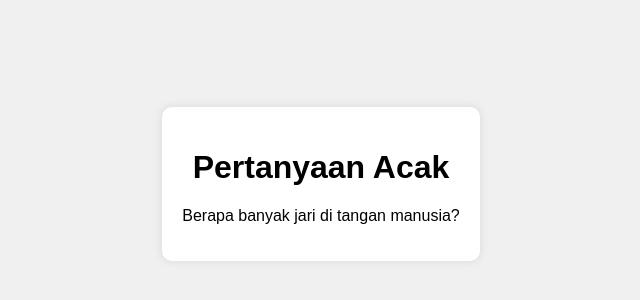
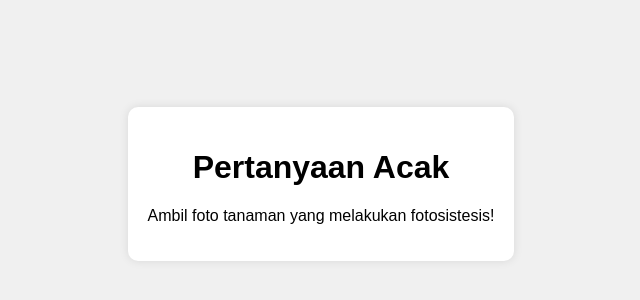
Before and after one commit to kingmickey08/tantangan_mapel, a plain HTML site: page index.html in a window 1280 px wide. Shown: the part 216-516 px from the top of the page, without its empty margins (319-959 px from the left). Drawn offline with Linux system fonts and the light colour scheme.

Commit message:
Update index.html

```diff
--- a/index.html
+++ b/index.html
@@ -3,7 +3,7 @@
 <head>
     <meta charset="UTF-8">
     <meta name="viewport" content="width=device-width, initial-scale=1.0">
-    <title>Pertanyaan Acak</title>
+    <title>Tantangan</title>
     <style>
         body {
             font-family: Arial, sans-serif;
@@ -30,11 +30,11 @@
     </div>
     <script>
         const questions = [
-            "Apa warna langit pada hari cerah?",
-            "Berapa banyak jari di tangan manusia?",
-            "Apa nama ibu kota negara Indonesia?",
-            "Sebutkan satu hewan yang bisa terbang.",
-            "Apa yang biasanya kita makan untuk sarapan?"
+            "Ambil foto tanaman yang merambat!",
+            "Ambil foto tanaman yang melakukan fotosistesis!",
+            "Ambil foto salah satu bagian dari rantai makanan disekitarmu!",
+            "Ambil foto salah satu komponen biotik!",
+            "Ambil foto salah satu komponen abiotik!"
         ];
 
         function showRandomQuestion() {
```
